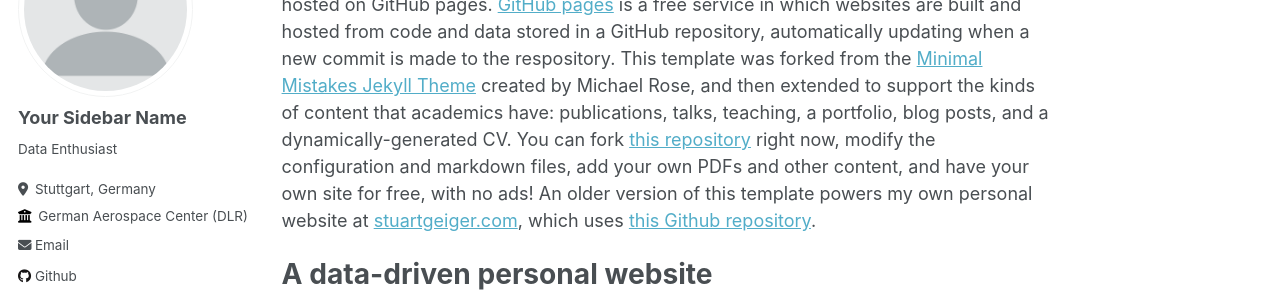
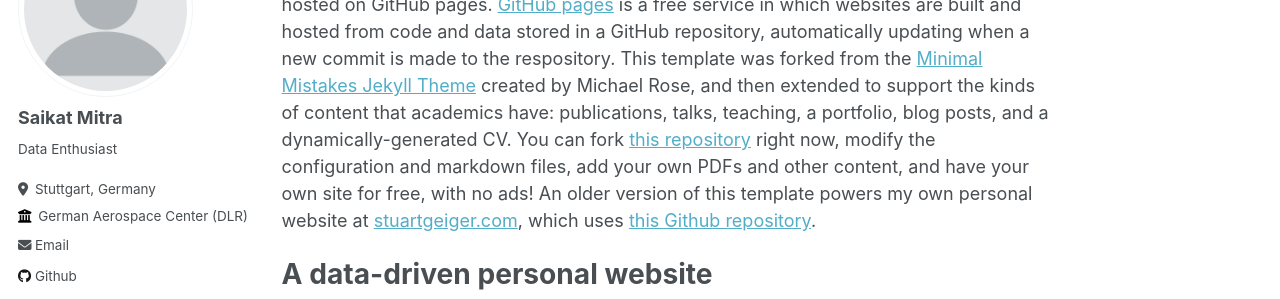
Before and after one commit to saikatmitra1998/saikatmitra1998.github.io, a Jekyll site: the page built from _pages/about.md, in a window 1280 px wide. Shown: the part 164-463 px from the top of the page. Built offline with Jekyll 4.4.1, drawn with Linux system fonts in a browser that asks for light colours.

Commit message:
Update config.yml

```diff
--- a/_config.yml
+++ b/_config.yml
@@ -22,7 +22,7 @@ repository               : "academicpages/academicpages.github.io"
 author:
   # Biographic information
   avatar           : "profile.png"
-  name             : "Your Sidebar Name"
+  name             : "Saikat Mitra"
   pronouns         : # example: "she/her"
   bio              : "Data Enthusiast"
   location         : "Stuttgart, Germany"
```
